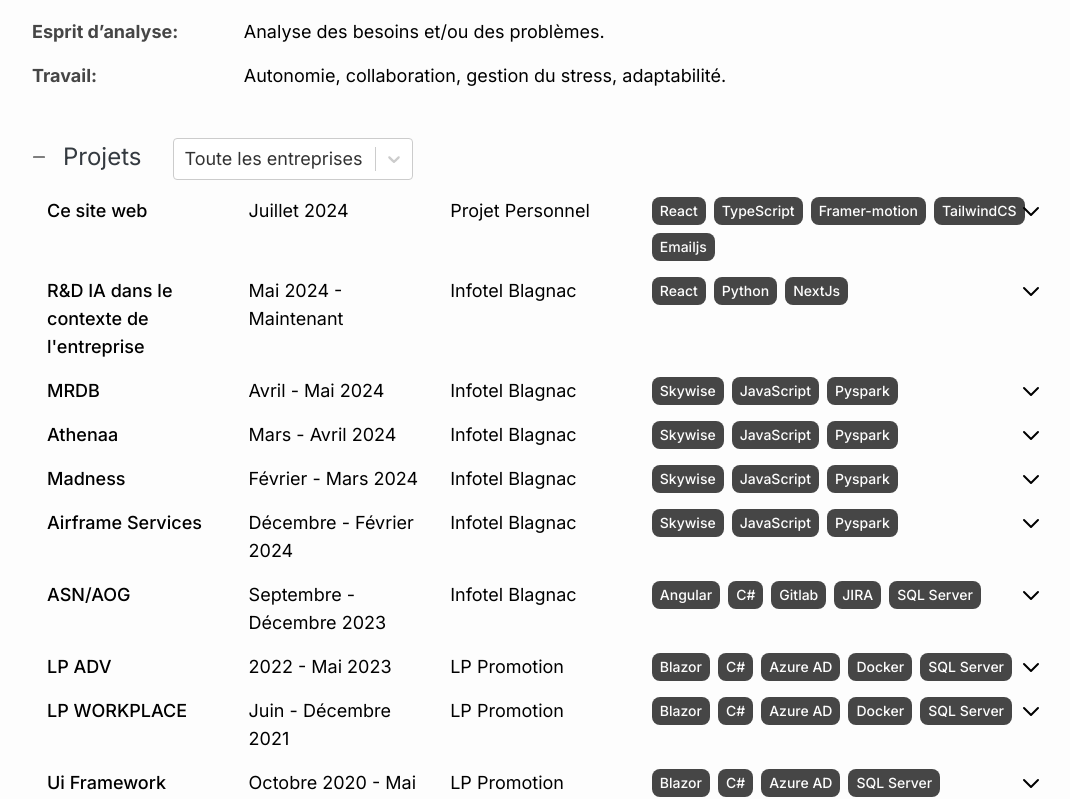
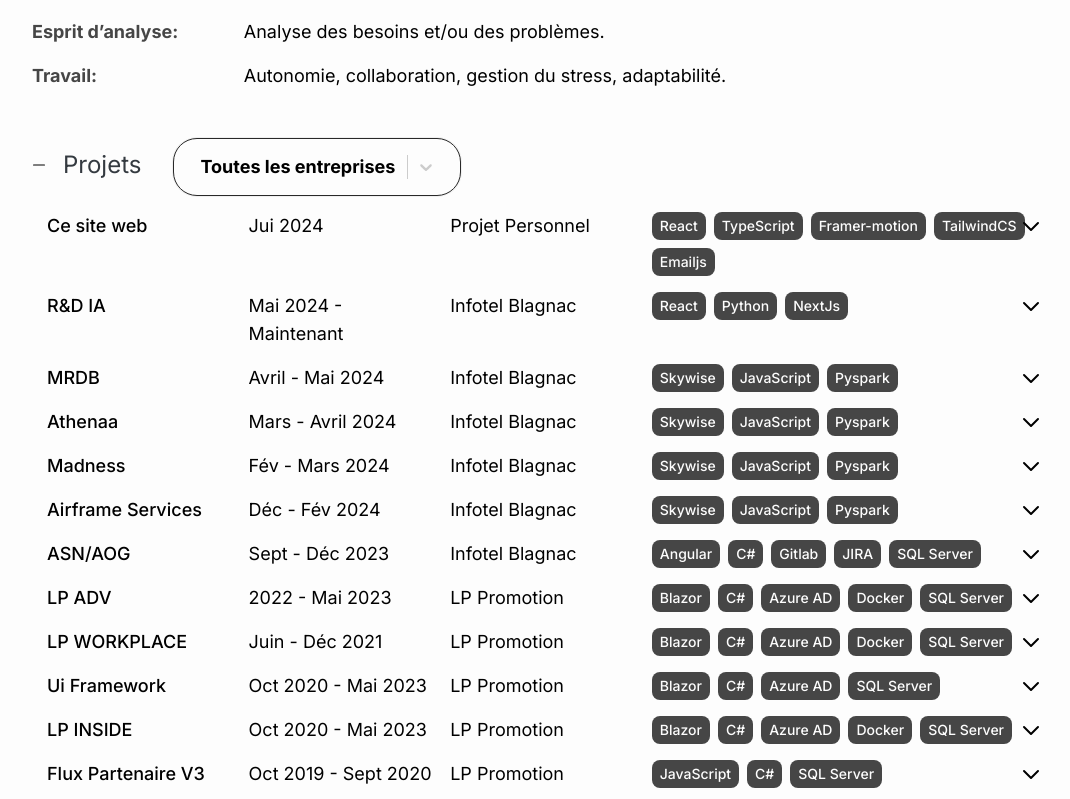
Before and after one commit to ThomasC317/websiteV2, a Next.js app: page /work in a window 1280 px wide. Shown: the part 904-1703 px from the top of the page, without its empty margins (97-1167 px from the left). Built offline with nearby package versions, Linux system fonts and the light colour scheme.

Commit message:
edition of select component

```diff
--- a/app/globals.css
+++ b/app/globals.css
@@ -306,7 +306,7 @@
 }
 
 .select-width {
-  width: 17rem;
+  width: 20rem;
 }
 
 .expanded-card {
--- a/app/work/page.tsx
+++ b/app/work/page.tsx
@@ -9,6 +9,7 @@
 import ParticleBackground from "@/components/component/particleBackground";
 import Select from "react-select";
 import { useTheme } from "@/components/context/themeContext";
+import CustomSelect from "@/components/component/customSelect";
 
 const Experiences = () => {
   const handleButtonClick = () => {
@@ -18,7 +19,7 @@
   const projects = [
     {
       title: "Ce site web",
-      year: "Juillet 2024",
+      year: "Jui 2024",
       company: "Projet Personnel",
       description: `Création d'un nouveau site Portfolio :<br/><br/>
 • Recherche d'inspiration sur une liste conséquente de Portfolio pour imaginer un Portfolio original. <br/>
@@ -30,7 +31,7 @@
       tags: ["React", "TypeScript", "Framer-motion", "TailwindCS", "Emailjs"],
     },
     {
-      title: "R&D IA dans le contexte de l'entreprise",
+      title: "R&D IA",
       company: "Infotel Blagnac",
       year: "Mai 2024 - Maintenant",
       description: `Recherches pour la mise en place de l'IA dans le contexte de l'entreprise :<br/>
@@ -72,7 +73,7 @@
     {
       title: "Madness",
       company: "Infotel Blagnac",
-      year: "Février - Mars 2024",
+      year: "Fév - Mars 2024",
       description: `Etude d’une analyse Contour (Outil visuel permettant d’interagir et transformer des datas) pour la rédaction d’une documentation et de spécifications projet :<br/><br/>
     • Analyse de la transformation des datas.<br/>
     • Proposition d’optimisations sur les transformations.<br/>
@@ -83,7 +84,7 @@
     {
       title: "Airframe Services",
       company: "Infotel Blagnac",
-      year: "Décembre - Février 2024",
+      year: "Déc - Fév 2024",
       description: `Mise en place d’une application Slate permettant le suivi de KPIs mensuels et annuels :<br/><br/>
     • Création d’une application data retournant les informations nécessaires au suivi des KPIs.<br/>
     • Intégration des calculs des différents KPIs côté front-end.<br/>
@@ -95,7 +96,7 @@
     {
       title: "ASN/AOG",
       company: "Infotel Blagnac",
-      year: "Septembre - Décembre 2023",
+      year: "Sept - Déc 2023",
       description: `Mise à niveau d'une application permettant le suivi des incidents liés aux avions de la flotte du client :<br/><br/>
     • Analyse des tâches réalisés, et du restant à faire.<br/>
     • Développement d'une fonctionnalité permettant le suivi des incidents sur des avions.<br/>
@@ -123,7 +124,7 @@
     {
       title: "LP WORKPLACE",
       company: "LP Promotion",
-      year: "Juin - Décembre 2021",
+      year: "Juin - Déc 2021",
       description: `Création du premier outil de la plateforme LP INSIDE, simplifiant le travail inter service grâce au rassemblement des process,du vocabulaire métier & d'un organigramme sous la même application Web.<br/><br/>
     • Aide à la mise en place des étapes du projet (architecture, création des repos, back, front).<br/>
     • Développement d'une page Glossaire avec filtrage des entités par paramètres via LinQ.<br/>
@@ -136,7 +137,7 @@
     {
       title: "Ui Framework",
       company: "LP Promotion",
-      year: "Octobre 2020 - Mai 2023",
+      year: "Oct 2020 - Mai 2023",
       description: `Développement d'une librairie Blazor de composants réutilisables et customisables à destination des futurs projets à venir : <br/><br/>
     • Analyse des projets legacy & WIP pour lister tous les composants à développer/ inclure dans la librairie.<br/>
     • Remplacement des composants sur les projets récents.<br/>
@@ -148,7 +149,7 @@
     {
       title: "LP INSIDE",
       company: "LP Promotion",
-      year: "Octobre 2020 - Mai 2023",
+      year: "Oct 2020 - Mai 2023",
       description: `Mise en place d'une plateforme qui va recenser tous les nouveaux & futurs projets sous forme de modules :<br/><br/>
     • Aide à la mise en place des méthodes agiles (SCRUM) dans le service.<br/>
     • Passage sous Azure AD pour la gestion des projets.<br/>
@@ -162,7 +163,7 @@
     {
       title: "Flux Partenaire V3",
       company: "LP Promotion",
-      year: "Octobre 2019 - Septembre 2020",
+      year: "Oct 2019 - Sept 2020",
       description: `Refonte globale d'un projet de génération de flux XML contenant les informations des résidences et des appartements à louer :<br/><br/>
     • Mise en place d'une architecture microservice multicouches.<br/>
     • Conception & modélisation d'une API REST.<br/>
@@ -180,13 +181,14 @@
     value: company,
     label: company,
   }));
-  companyOptions.unshift({ value: "All", label: "Toute les entreprises" });
+  companyOptions.unshift({ value: "All", label: "Toutes les entreprises" });
   const date = new Date();
 
   const [selectedCompany, setSelectedCompany] = useState("All");
   const [expandedIndices, setExpandedIndices] = useState<number[]>([]);
   const [isSelectMounted, setIsSelectMounted] = useState(false);
   const { color } = useTheme();
+
   const handleCompanyChange = (e) => {
     setSelectedCompany(e.value);
   };
@@ -387,13 +389,10 @@
                   <Trema />
                   <h2 className="text-xl sm:text-2xl mb-4 ml-4">Projets</h2>
                   {isSelectMounted ? (
-                    <Select
-                      onChange={handleCompanyChange}
-                      className={`select-width bg-${color}-50 rounded-3xl text-md sm:text-lg ml-4 px-4 py-2`}
-                      options={companyOptions}
-                      name="company"
-                      defaultValue={companyOptions[0]}
-                    ></Select>
+                    <CustomSelect
+                      handleCompanyChange={handleCompanyChange}
+                      companyOptions={companyOptions}
+                      ></CustomSelect>
                   ) : null}
                 </div>
               </div>
--- /dev/null
+++ b/components/component/colorMap.tsx
@@ -0,0 +1,54 @@
+export const colorMap = {
+    'azure-radiance': {
+      '50': '#eff5ff',
+      '100': '#dbe8fe',
+      '200': '#bfd7fe',
+      '300': '#93bbfd',
+      '400': '#609afa',
+      '500': '#3b82f6',
+      '600': '#2570eb',
+      '700': '#1d64d8',
+      '800': '#1e55af',
+      '900': '#1e478a',
+      '950': '#172e54',
+    },
+    'coral-red': {
+      '50': '#fff1f1',
+      '100': '#ffdfe0',
+      '200': '#ffc5c7',
+      '300': '#ff9da0',
+      '400': '#ff6468',
+      '500': '#ff4045',
+      '600': '#ed151b',
+      '700': '#c80d12',
+      '800': '#a50f13',
+      '900': '#881417',
+      '950': '#4b0406',
+    },
+    'gorse': {
+      '50': '#fefee8',
+      '100': '#ffffc2',
+      '200': '#fffb89',
+      '300': '#fff140',
+      '400': '#fde212',
+      '500': '#ecc806',
+      '600': '#cc9c02',
+      '700': '#a37005',
+      '800': '#86570d',
+      '900': '#724711',
+      '950': '#432505',
+    },
+    'white': {
+      '50': '#fdfdfd',
+      '100': '#efefef',
+      '200': '#dcdcdc',
+      '300': '#bdbdbd',
+      '400': '#989898',
+      '500': '#7c7c7c',
+      '600': '#656565',
+      '700': '#525252',
+      '800': '#464646',
+      '900': '#3d3d3d',
+      '950': '#292929',
+    }
+  };
--- /dev/null
+++ b/components/component/customSelect.tsx
@@ -0,0 +1,81 @@
+// MySelectComponent.js
+import React from 'react';
+import Select from 'react-select';
+import { useTheme } from "@/components/context/themeContext";
+import { colorMap } from './colorMap'; // Adjust import path as needed
+
+const CustomSelect = ({ handleCompanyChange, companyOptions }) => {
+  const { color } = useTheme();
+
+  // Get the hex value from the color name and variant
+  const hexColor = colorMap[color]?.[950] || '#007fff'; // Fallback color
+  console.log(hexColor)
+  const customStyles = {
+    control: (provided, state) => ({
+      ...provided,
+      fontWeight:'bold',
+      backgroundColor: colorMap[color]?.[50],
+      borderColor: colorMap[color]?.[950], // Dynamic border color
+      boxShadow: `0 0 0 1px ${colorMap[color]?.[100]}`,
+      '&:hover': {
+        borderColor: colorMap[color]?.[950],
+        backgroundColor: colorMap[color]?.[500],
+        color: 'white' ,
+      },
+      '&:focus': {
+        borderColor: colorMap[color]?.[950],
+        backgroundColor: colorMap[color]?.[500],
+        boxShadow: `0 0 0 2px ${colorMap[color]?.[500]}`,
+      },
+      padding: '0.5rem 1rem',
+      borderRadius: '1.5rem', // rounded-3xl
+    }),
+    menu: (provided) => ({
+      ...provided,
+      backgroundColor: colorMap[color]?.[50],
+    }),
+    option: (provided, state) => ({
+      ...provided,
+      backgroundColor: state.isSelected ? colorMap[color]?.[950] : 'transparent',
+      color: state.isSelected ? 'white' : '#4b5563',
+      '&:hover': {
+        backgroundColor: state.isSelected ? colorMap[color]?.[950] : colorMap[color]?.[100],
+      },
+    }),
+    placeholder: (provided, state) => ({
+        ...provided,
+        color: state.isFocused ? hexColor : '#4b5563',
+        '&:hover': {
+          color: 'white', // Change placeholder text color to white on hover
+        },
+      }),
+    input: (provided, state) => ({
+        ...provided,
+        color: '#4b5563',
+        '&:hover': {
+          color: 'white', // Change input text color to white on hover
+        },
+      }),
+    singleValue: (provided, state) => ({
+      ...provided,
+      color: state.isFocused ? '#4b5563' : "",
+      '&:hover': {
+        color: 'white', // Change text color to white on hover
+      },
+    }),
+  };
+
+  return (
+    <div className={`select-width rounded-3xl text-md sm:text-lg ml-4 px-4 py-2`}>
+      <Select
+        onChange={handleCompanyChange}
+        styles={customStyles}
+        options={companyOptions}
+        name="company"
+        defaultValue={companyOptions[0]}
+      />
+    </div>
+  );
+};
+
+export default CustomSelect;
```
